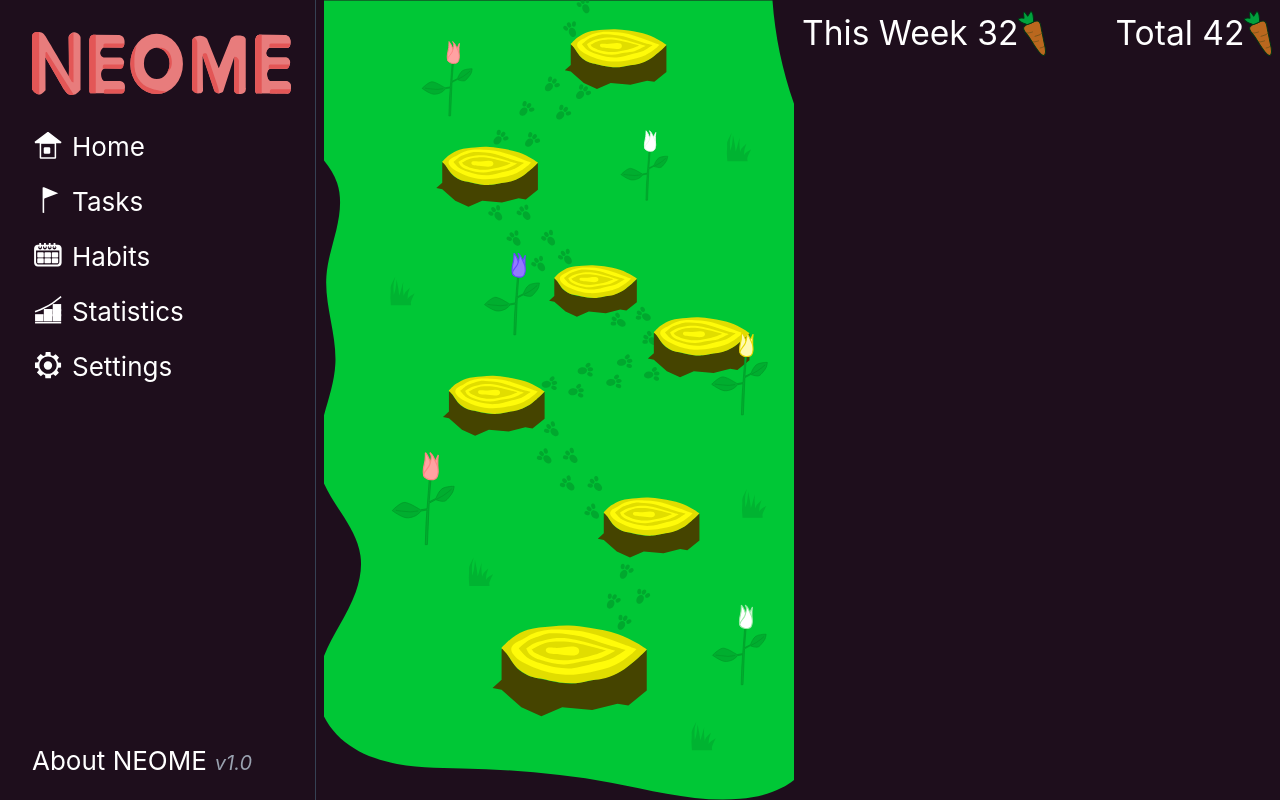
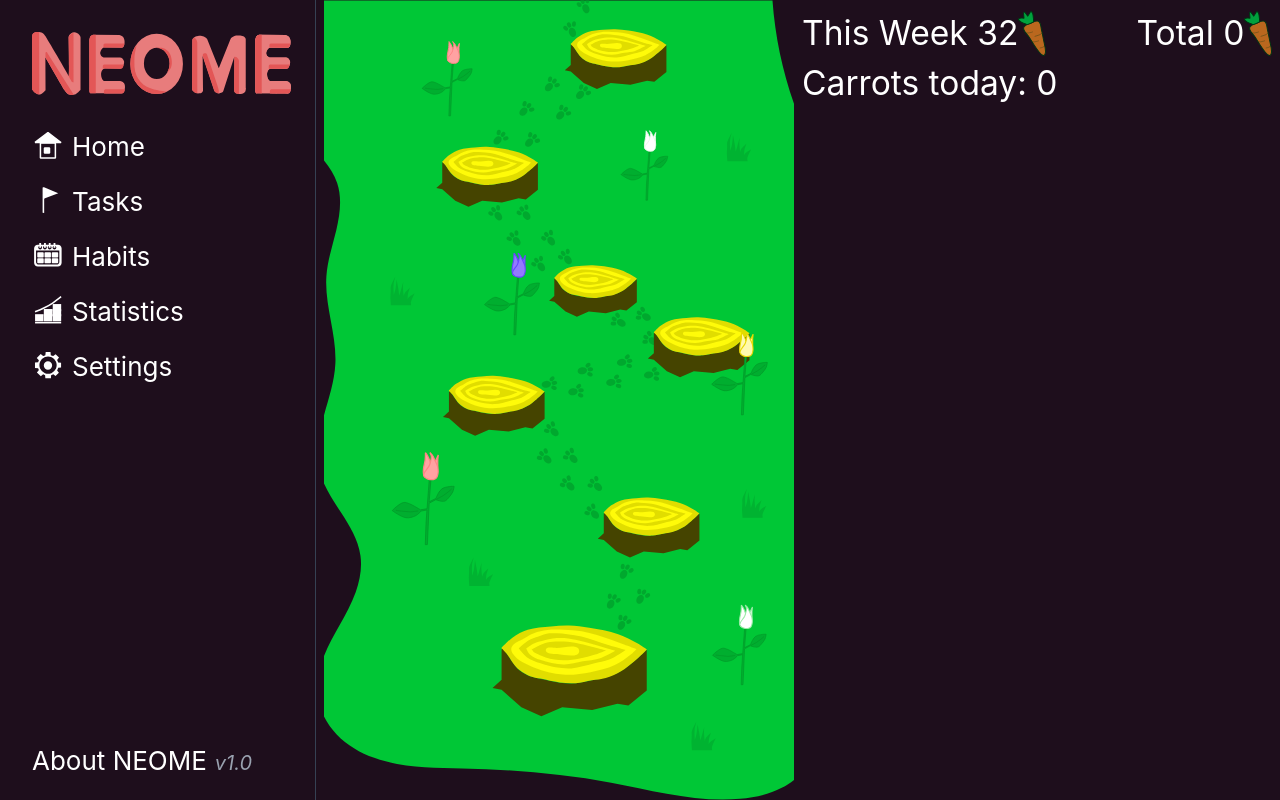
Before and after one commit to quanttum1/neome, a React (Vite) app: page / in a window 1280 px wide. Built offline with nearby package versions, Linux system fonts and the light colour scheme.

Commit message:
wait, it didn't actually show the carrots in f68362a sorry, it's 4 am and i wanna sleep so badly meow and good night ❤️

```diff
--- a/src/Home.jsx
+++ b/src/Home.jsx
@@ -6,6 +6,8 @@ import selectOrderedTasks from "./selectOrderedTasks.js";
 
 function Home() {
   const tasks = useNeomeStore(selectOrderedTasks);
+  const totalCarrots = useNeomeStore(s => s.total);
+  const dailyCarrots = useNeomeStore(s => s.daily);
 
   return (
     <div className="flex w-full">
@@ -18,14 +20,21 @@ function Home() {
       <div className="w-1/2 hidden lg:block pl-1">
         <div className="pt-2 pb-2">
           <div className="grid grid-cols-1 gap-3">
+
+            <div>
               <div className="flex justify-between">
                 <div className="flex text-[2.1rem] items-center">
                   This Week {32}
                   <img src={CarrotIcon} className="h-[2.8rem]" />
                 </div>
                 <div className="flex text-[2.1rem] items-center">
-                Total {42}
+                  Total {totalCarrots}
                   <img src={CarrotIcon} className="h-[2.8rem]" />
+                </div>
+              </div>
+
+              <div className="text-[2.1rem] ">
+                Carrots today: {dailyCarrots}
               </div>
             </div>
 
--- a/src/Tasks/Tasks.jsx
+++ b/src/Tasks/Tasks.jsx
@@ -39,7 +39,7 @@ export default function Tasks() {
 
       {/* TODO: Maybe add a shadow coloured with `neome-dark-pink` */}
       {/* TODO: Add `Shift+N` shortcut for this button */}
-      {/* TODO: Make a separate class out of it */}
+      {/* TODO: Make a separate component out of it? */}
       <Link
         to="new"
         className="fixed bottom-6 right-6 flex items-center gap-2 rounded-full bg-neome-pink text-black px-4 py-3 shadow-lg cursor-pointer">
--- a/src/useNeomeStore.js
+++ b/src/useNeomeStore.js
@@ -2,6 +2,7 @@ import { create } from 'zustand';
 import { persist } from 'zustand/middleware';
 
 const useNeomeStore = create(persist((set, get) => ({
+  // Should it be renamed to totalCarrots and dailyCarrots?
   total: 0,
   daily: 0,
   progress: 0, // The same as total, but it doesn't decrease when you lose carrots
```
Lines whose indentation alone changed are shown as unchanged.
